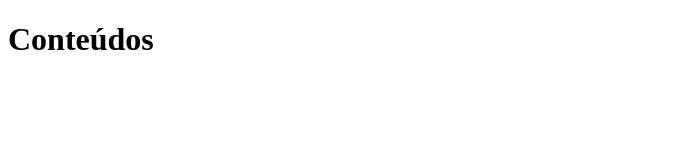
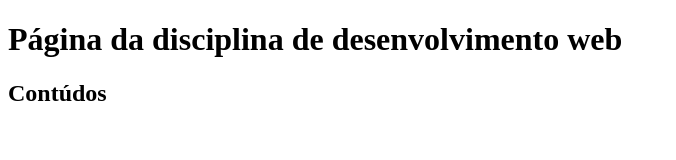
Before and after one commit to IDCP2580/dew, a plain HTML site: page index.html in a window 1280 px wide. Shown: the whole page, without its empty margins (0-676 px from the left). Drawn offline with Linux system fonts and the light colour scheme.

Commit message:
correção do html

```diff
--- a/index.html
+++ b/index.html
@@ -6,7 +6,8 @@
     <title>Página da disciplina de desenvolvimento web</title>
 </head>
 <body>
-    <h1>Conteúdos</h1>
+    <h1>Página da disciplina de desenvolvimento web</h1>
+    <h2>Contúdos</h2>
 
 </body>
 </html>
```
